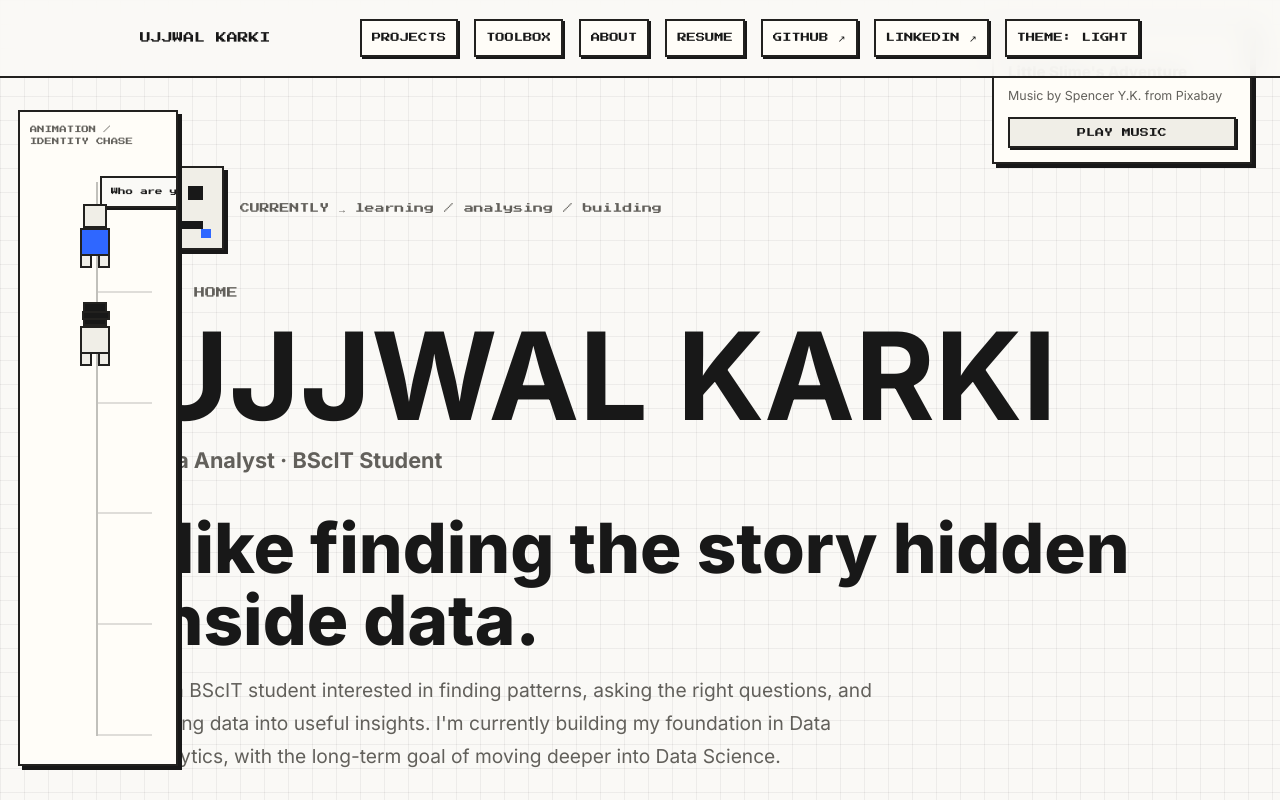
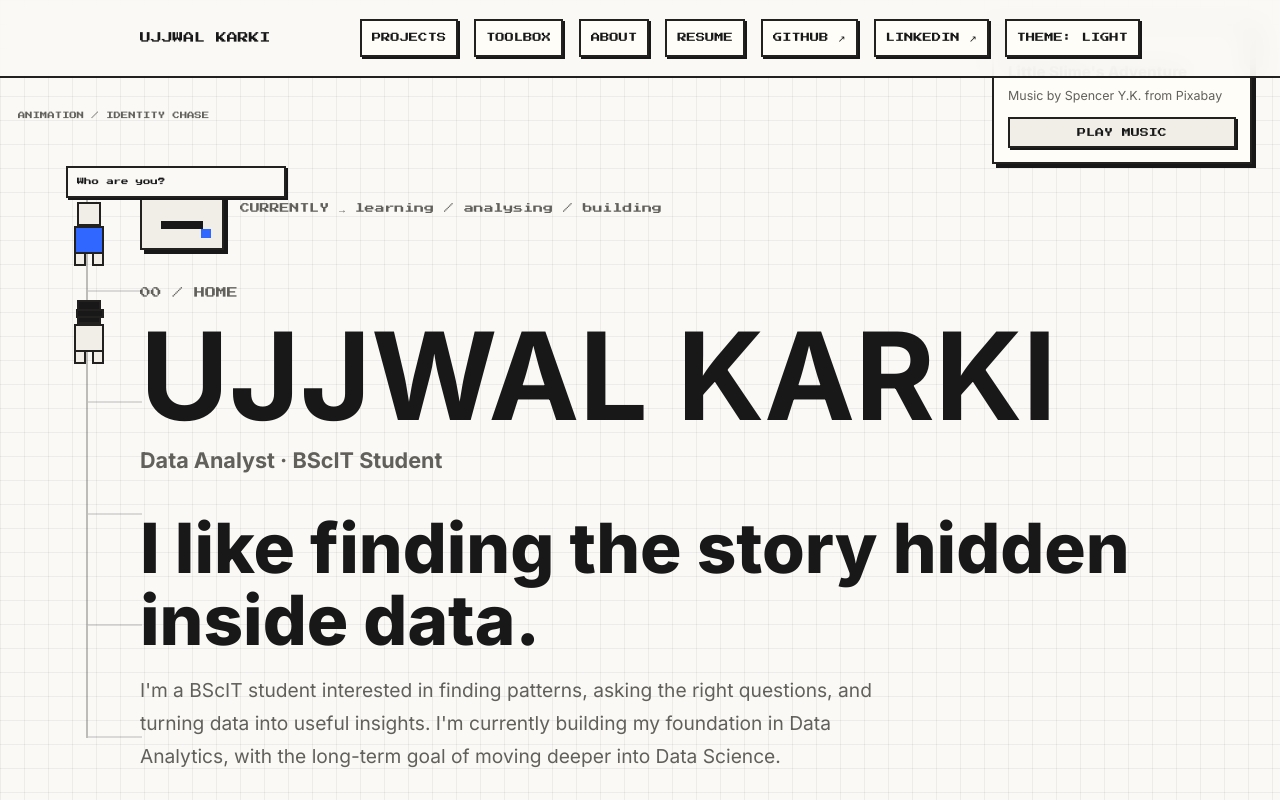
Before and after one commit to UjjwalKarkeyy/Portfolio, a React (Vite) app: page / in a window 1280 px wide. Shown: the top 800 px of the page. Built offline with nearby package versions, Linux system fonts and the light colour scheme.

Commit message:
Updated the animation.
  Changes:

  - Removed the box/frame around the animation.
  - It now appears directly in the left side of the homepage.
  - Speech bubbles are wider and wrap normally, so the full text should be readable.
  - Kept it desktop-only and homepage-only.

```diff
--- a/src/styles/globals.css
+++ b/src/styles/globals.css
@@ -303,21 +303,18 @@ h3 {
   position: fixed;
   top: 110px;
   bottom: 34px;
-  left: max(18px, calc((100vw - 1000px) / 2 - 190px));
+  left: max(18px, calc((100vw - 1000px) / 2 - 250px));
   z-index: 4;
-  width: 160px;
-  border: 2px solid var(--border);
-  background: var(--surface);
-  box-shadow: 4px 4px 0 var(--shadow);
-  overflow: hidden;
+  width: 230px;
+  pointer-events: none;
 }
 
 .identity-chase__stage::before {
   content: "ANIMATION / IDENTITY CHASE";
   position: absolute;
-  top: 12px;
-  left: 10px;
-  right: 10px;
+  top: 0;
+  left: 0;
+  right: auto;
   color: var(--muted);
   font-family: "Press Start 2P", ui-monospace, monospace;
   font-size: 0.46rem;
@@ -328,9 +325,8 @@ h3 {
 .identity-chase__track {
   position: absolute;
   top: 70px;
-  right: 50%;
+  left: 68px;
   bottom: 28px;
-  left: auto;
   display: grid;
   grid-template-rows: repeat(5, 1fr);
   width: 0;
@@ -344,7 +340,7 @@ h3 {
 
 .scene-character {
   position: absolute;
-  left: 52px;
+  left: 48px;
   width: 56px;
   transition: top 420ms steps(4), transform 420ms steps(4);
 }
@@ -387,8 +383,8 @@ h3 {
 
 .scene-bubble {
   position: absolute;
-  bottom: 58px;
-  min-width: 150px;
+  bottom: 66px;
+  width: 220px;
   border: 2px solid var(--border);
   background: var(--bg);
   color: var(--text);
@@ -397,14 +393,16 @@ h3 {
   font-family: "Press Start 2P", ui-monospace, monospace;
   font-size: 0.46rem;
   line-height: 1.6;
+  white-space: normal;
+  pointer-events: auto;
 }
 
 .scene-bubble--normal {
-  left: 28px;
+  left: 0;
 }
 
 .scene-bubble--hidden {
-  right: 28px;
+  left: 0;
 }
 
 .pixel-person {
```
